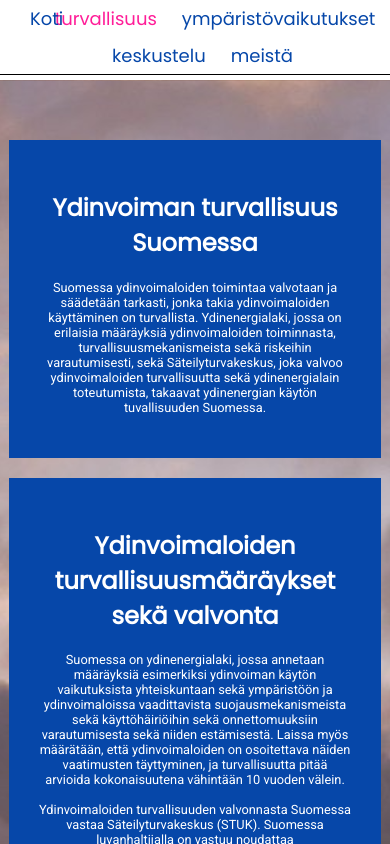
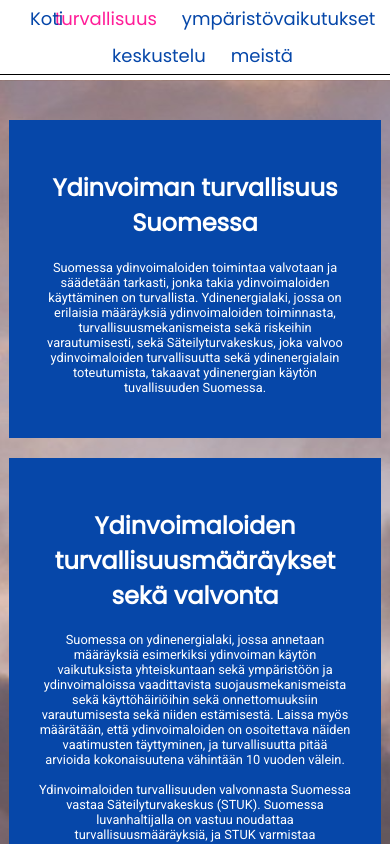
Before and after one commit to pyrysepp/vdmwebsovellus, a React (Create React App) app: page /turvallisuus in a window 390 px wide. Shown: the top 844 px of the page. Built offline with nearby package versions, Linux system fonts and the light colour scheme.

Commit message:
responsiivisuutta parannettu

```diff
--- a/src/components/Turvallisuus.js
+++ b/src/components/Turvallisuus.js
@@ -5,7 +5,7 @@ const Turvallisuus = () => {
 
     return(
         <div className="yleis-container">
-            <div className="content">
+            <div className="content-container">
             <div className="text-container">
                 <h2>Ydinvoiman turvallisuus Suomessa</h2>
 
--- a/src/components/Yleinen.css
+++ b/src/components/Yleinen.css
@@ -42,25 +42,18 @@
         width: 60%;
     }
     .yleis-container {
-        padding-top: 40px;
+        padding-top: 20px;
         margin-top: 80px;
     }
 }
 
-@media only screen and (max-width: 650 px) {
-    .yleis-container {
-        padding-top: 10px;
-    }
-    .text-container {
-        width: 60%;
-    }
-}
+
 
 @media only screen and (max-width: 600px){
     .text-container {
         width: 80%;
     }
     .yleis-container {
-        padding-top: 40px;
+        padding-top: 20px;
     }
 }
```
